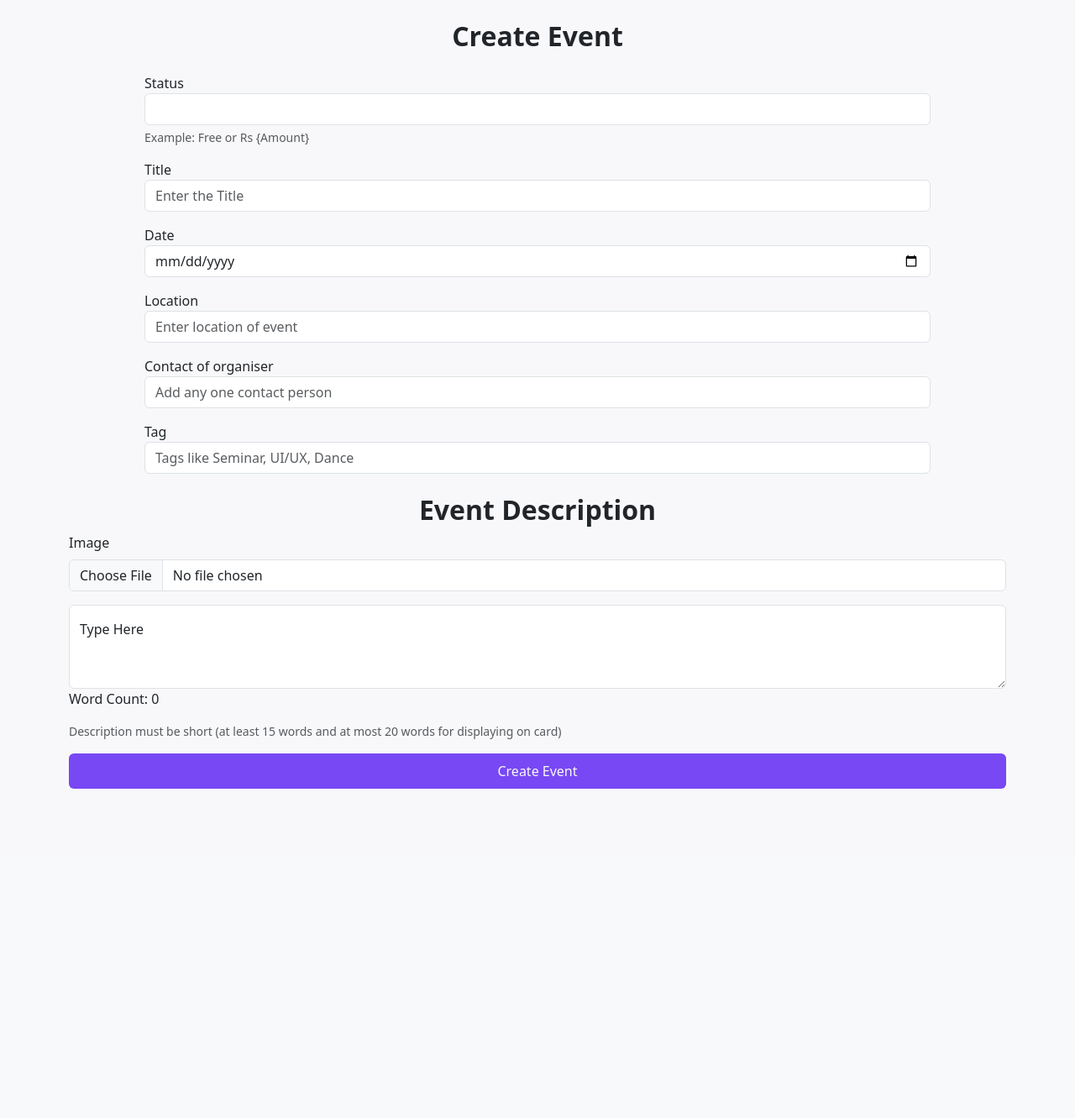
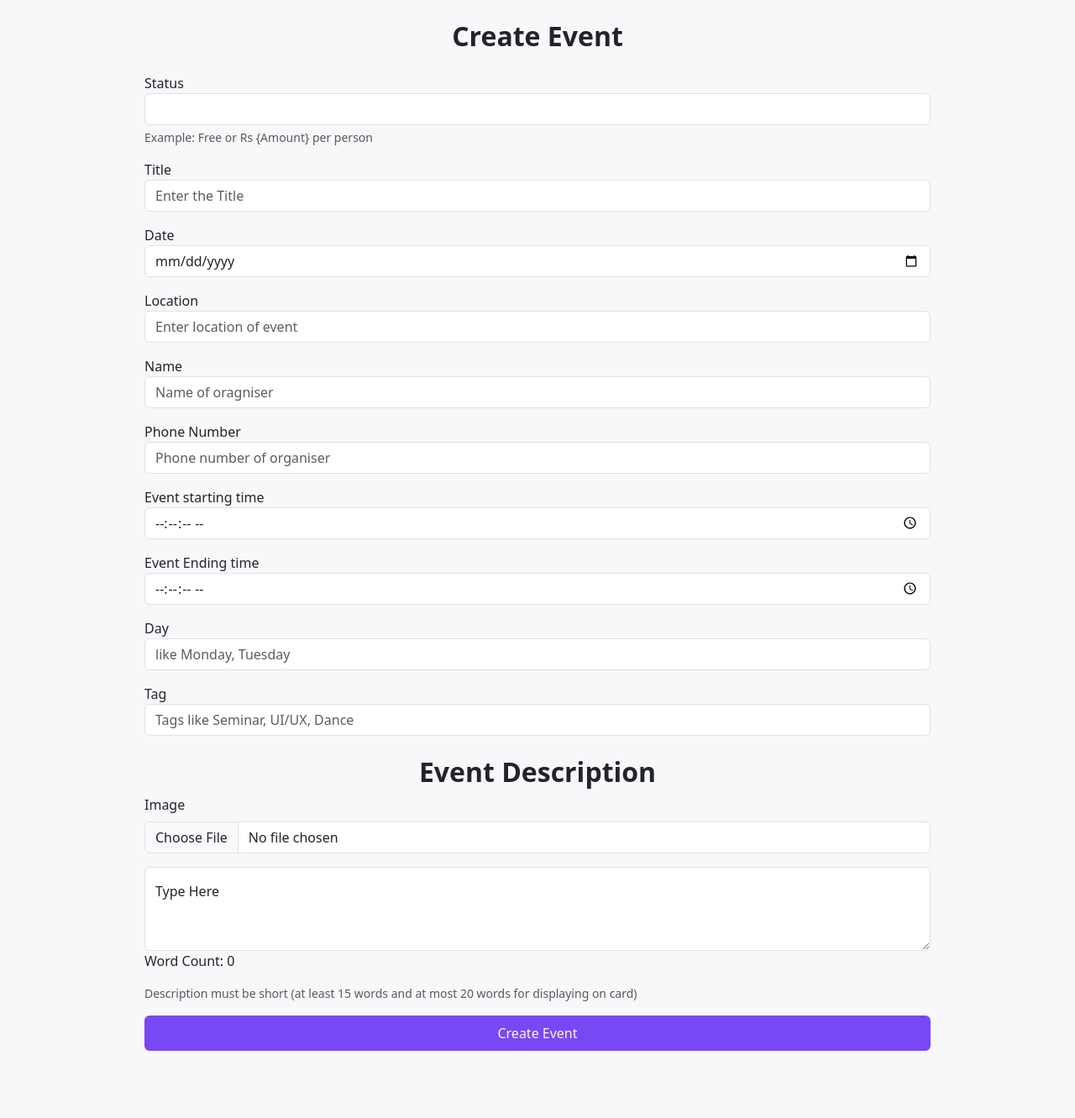
Before and after one commit to Aryan-Mangla/HubFiesta-An-Event-Planning-and-organization-Website, a PHP site: page /event.php in a window 1280 px wide. Shown: the part 72-1403 px from the top of the page at 84% size. Before the commit the page ends 1011 px from the top, so only its background shows below. Run offline with PHP 8.4, Linux system fonts and the light colour scheme; some libraries are stand-ins or nearby versions.

Commit message:
Individual event display: Modified

```diff
--- a/accordion_page.php
+++ b/accordion_page.php
@@ -53,7 +53,6 @@ if ($_SERVER["REQUEST_METHOD"] == "POST") {
                 <label for="content" class="form-label">Content:</label>
                 <textarea id="content" name="content" class="form-control" required></textarea>
             </div>
-
             <button type="submit" class="btn theme-bg theme-hover text-white">Submit</button>
         </form>
     </div>
--- a/css/style.css
+++ b/css/style.css
@@ -29,6 +29,6 @@ background-color: #687C94;
     text-overflow: ellipsis;
 }
 .accordion-body {
-    max-height: 200px; /* Adjust the maximum height as needed */
-    overflow-y: auto; /* Enable vertical scrolling if content exceeds the height */
+    max-height: 200px;
+    overflow-y: auto;
 }
--- a/event.php
+++ b/event.php
@@ -81,7 +81,7 @@ require_once 'config.php';
   <div class="mb-3">
   <label for="status1">Status</label>
   <input name="status" id="status1" class="form-control" type="text"  aria-label="default input example" aria-describedby="statusHelp" required>
-  <div id="statusHelp" class="form-text">Example: Free or Rs {Amount} </div>
+  <div id="statusHelp" class="form-text">Example: Free or Rs {Amount} per person</div>
   </div>
 <div class="mb-3">
   <label for="title">Title</label>
@@ -96,15 +96,31 @@ require_once 'config.php';
   <input name="location" id="Location" class="form-control" type="text" placeholder="Enter location of event" aria-label="default input example" required >
   </div>
   <div class="mb-3">
-  <label for="Contact">Contact of organiser</label>
-  <input id="Contact" name="Contact" class="form-control" type="text" placeholder="Add any one contact person " aria-label="default input example" required >
+  <label for="org_name">Name</label>
+  <input id="org_name" name="org_name" class="form-control" type="text" placeholder="Name of oragniser " aria-label="default input example" required >
+  </div>
+  <div class="mb-3">
+  <label for="Contact">Phone Number</label>
+  <input id="Contact" name="Contact" class="form-control" type="text" placeholder="Phone number of organiser " aria-label="default input example" required >
+  </div>
+  <div class="mb-3">
+  <label for="start_time">Event starting time</label>
+  <input id="start_time" name="start_time" class="form-control" step="1" type="time" placeholder="Phone number of organiser " aria-label="default input example" required >
+  </div>
+  <div class="mb-3">
+  <label for="end_time">Event Ending time</label>
+  <input id="end_time" name="end_time" class="form-control" step="1" type="time" placeholder="Phone number of organiser " aria-label="default input example" required >
+  </div>
+  <div class="mb-3">
+  <label for="Day">Day</label>
+  <input id="Day" name="Day" class="form-control" type="text" placeholder="like Monday, Tuesday  " aria-label="default input example" required >
   </div>
   <div class="mb-3">
   <label for="Tag">Tag</label>
   <input id="Tag" name="Tag" class="form-control" type="text" placeholder="Tags like Seminar, UI/UX, Dance  " aria-label="default input example" required >
   </div>
 </div>
-  <div class="container">
+  <div class="container w-75">
     <h2 class="text-center fw-bolder mt-4">Event Description</h2>
     <div class="mb-3">
   <label for="formFile" class="form-label">Image</label>
@@ -131,8 +147,10 @@ $date = $_POST['date'];
 $location = $_POST['location'];
 $tag = $_POST['Tag'];
 $contact = $_POST['Contact'];
-
-
+$org_name = $_POST['org_name'];
+$s_time = $_POST['start_time'];
+$e_time = $_POST['end_time'];
+$day = $_POST['Day'];
 
 $sql_check = "SELECT * FROM event_detail WHERE title = '$title' AND description = '$description'";
 $result_check = $conn->query($sql_check);
@@ -168,15 +186,13 @@ if(isset($_FILES['image'])) {
           if($file_size <= $max_file_size) {
               if(move_uploaded_file($file_tmp, $upload_dir.$file_name)) {
                   $finalimage = $upload_dir.$file_name;
-
                   // Proceed with database insertion
-                  $sql = "INSERT INTO event_detail (status, image, title, description, date, location, Contact, Tag)
-                          VALUES ('$status', '$finalimage', '$title', '$description', '$date', '$location', '$contact', '$tag')";
-
+                  $sql = "INSERT INTO event_detail (status, image, title, description, date, Day, st_time, end_time, location, Contact, org_name , Tag)
+                          VALUES ('$status', '$finalimage', '$title', '$description', '$date' ,'$day', '$s_time', '$e_time', '$location', '$contact', '$org_name', '$tag')";
                   if ($conn->query($sql) === TRUE) {
                       echo "<script>displayMessage('Event added successfully', 'success');</script>";
                   } else {
-                      echo "<script>displayMessage('Error: " . $sql . "<br>" . $conn->error . "', 'danger');</script>";
+                      echo "<script>displayMessage('Error: Unbale to add this time', 'danger');</script>";
                   }
               } else {
                   echo "<script>displayMessage('Error uploading image', 'danger');</script>";
--- a/landing_page.php
+++ b/landing_page.php
@@ -9,7 +9,7 @@
 </head>
 <body >
   <!-- Nav Bar -->
-<nav class="navbar navbar-expand-lg bg-body-tertiary">
+<nav class="navbar sticky-top navbar-expand-lg bg-body-tertiary">
   <div class="container d-flex justify-content-evenly">
       <a class="navbar-brand" href="index.html"> <h2 class="my3 fw-bolder">Hub<span class="theme-txt">Fiesta</span></h2></a>
     <button class="navbar-toggler" type="button" data-bs-toggle="collapse" data-bs-target="#navbarNavAltMarkup" aria-controls="navbarNavAltMarkup" aria-expanded="false" aria-label="Toggle navigation">
@@ -143,6 +143,8 @@ if ($result->num_rows > 0) {
     echo '<div class="row">';
     // Loop through each row of the result set
     while($row = $result->fetch_assoc()) {
+    $row['date'] = date('d-F-Y', strtotime($row['date']));
+    $row['st_time'] = date("H:i", strtotime($row['st_time']));
         echo '<div class="col-md-4">';
         echo '<div class="card my-4 d-flex justify-content-center align-items-center" style="box-shadow: 0px 0px 10px 0px rgba(0, 0, 0, 0.5);">';
         echo '<div style="width: 85%;">';
@@ -152,7 +154,7 @@ if ($result->num_rows > 0) {
         echo '<div class="card-body">';
         echo '<h5 class="card-title">' . $row['title'] . '</h5>';
         echo '<p class="card-text d-inline-block module"  >' . $row['description'] . '</p>';
-        echo '<p class="card-text theme-txt">' . $row['date'] . '</p>';
+        echo '<p class="card-text theme-txt">' . $row['date'] . ', <span>'.$row['st_time'] .'</span</p>';
         echo '<p class="card-text text-secondary">' . $row['location'] . '</p>';
         echo '<p class="card-text text-secondary">Event ID: ' . $row['Event ID'] . '</p>';
         echo '<a href="test.php?id=' . $row['Event ID'] . '" class="btn theme-bg theme-hover text-white">Read More</a>';
```
Also changed, not shown: test.php (+27 -8 lines).
